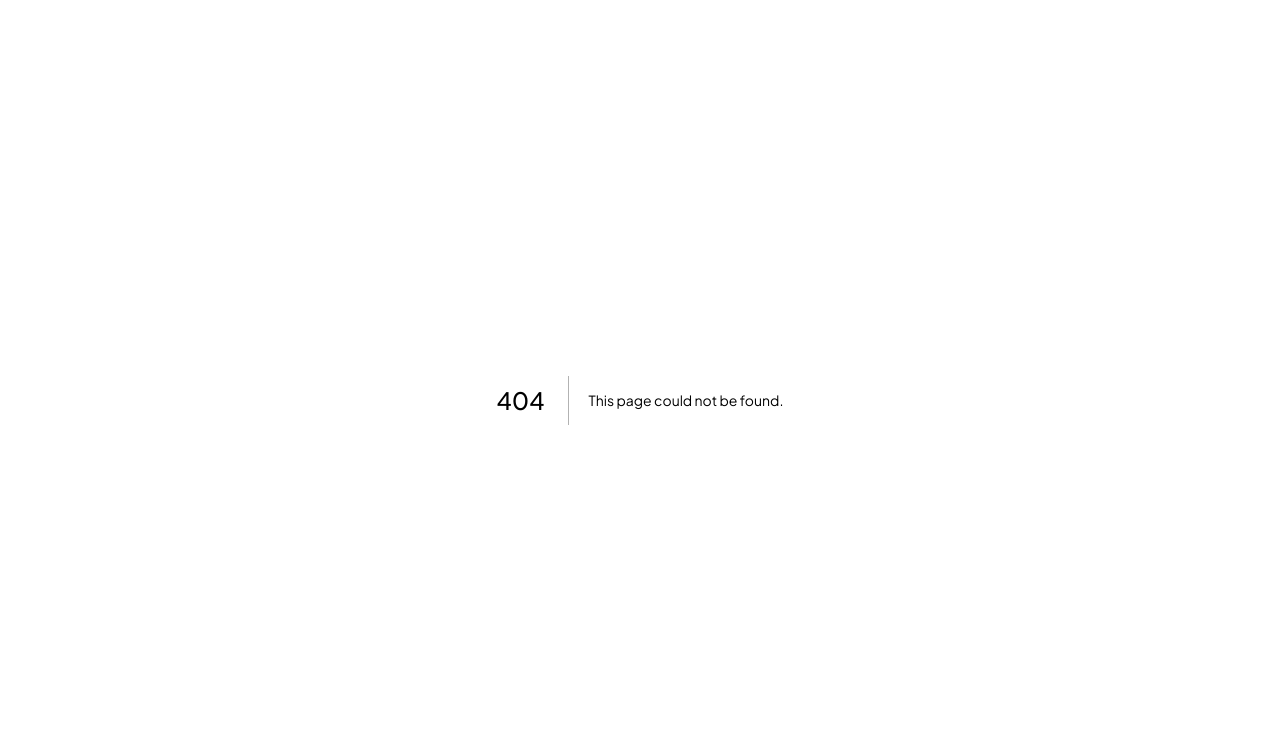
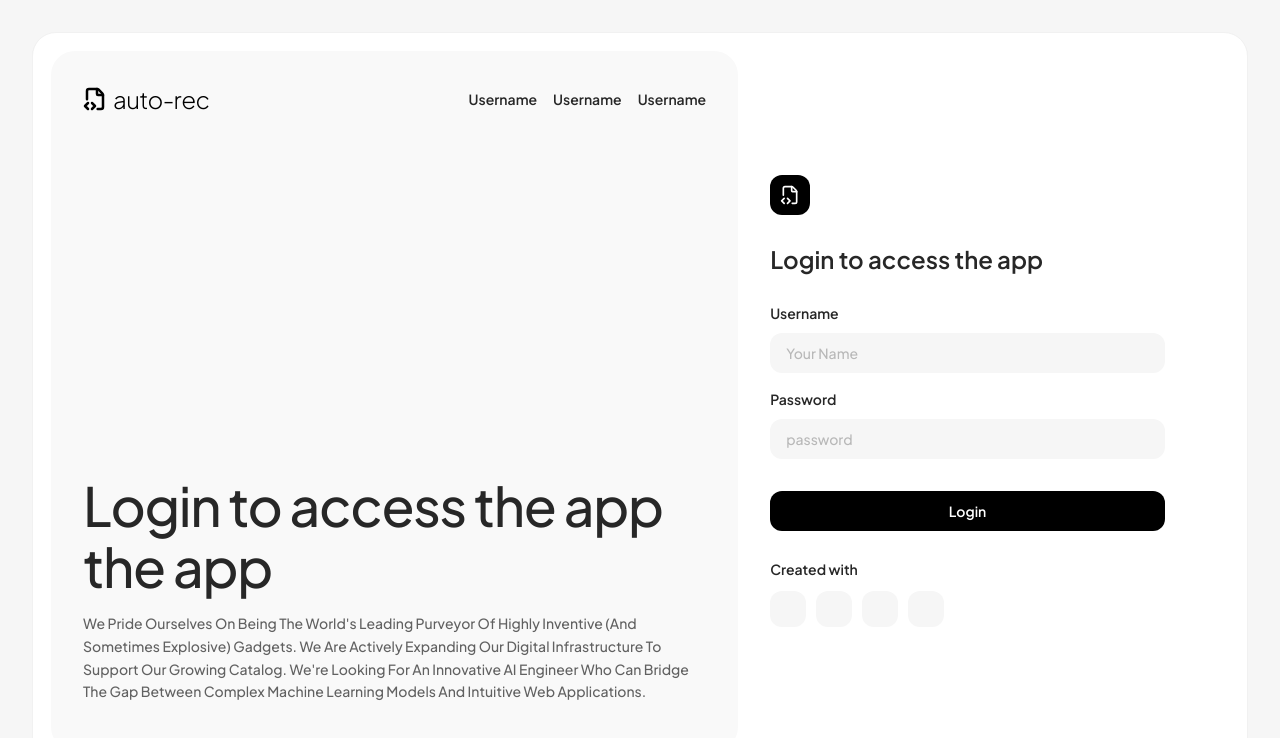
Before and after one commit to adlihidayat/auto-recruiter, a Next.js app in the folder apps/frontend/: page /login in a window 1280 px wide. Before the commit this address had no page. Shown: the top 738 px of the page. Built offline with nearby package versions, Linux system fonts and the light colour scheme.

Commit message:
add login page UI

```diff
--- /dev/null
+++ b/apps/frontend/src/app/(auth)/login/page.tsx
@@ -0,0 +1,12 @@
+import React from "react";
+import SignInView from "@/features/auth/components/SignInView";
+import { Metadata } from "next";
+
+export const metadata: Metadata = {
+  title: "Login | Auto-Recruiter",
+  description: "Login to access the Auto-Recruiter HR dashboard",
+};
+
+export default function LoginPage() {
+  return <SignInView />;
+}
--- /dev/null
+++ b/apps/frontend/src/app/(auth)/sign-in/page.tsx
@@ -0,0 +1,12 @@
+import React from "react";
+import SignInView from "@/features/auth/components/SignInView";
+import { Metadata } from "next";
+
+export const metadata: Metadata = {
+  title: "Sign In | Auto-Recruiter",
+  description: "Login to access the Auto-Recruiter HR dashboard",
+};
+
+export default function SignInPage() {
+  return <SignInView />;
+}
--- /dev/null
+++ b/apps/frontend/src/features/auth/MANIFEST.md
@@ -0,0 +1,7 @@
+# src/features/auth Manifest
+
+This directory owns authentication components, user sign-in forms, and related state.
+
+| File Name | Purpose | Key Exports/Dependencies |
+| --- | --- | --- |
+| `components/SignInView.tsx` | Replicates the 1:1 Login UI page with hero banner and form fields. | `lucide-react`, `next/link`. |
--- /dev/null
+++ b/apps/frontend/src/features/auth/components/SignInView.tsx
@@ -0,0 +1,119 @@
+"use client";
+
+import React, { useState } from "react";
+import { FileCode2 } from "lucide-react";
+import { useRouter } from "next/navigation";
+
+export default function SignInView() {
+  const router = useRouter();
+  const [username, setUsername] = useState("");
+  const [password, setPassword] = useState("");
+
+  const handleSubmit = (e: React.FormEvent) => {
+    e.preventDefault();
+    // Navigate to dashboard on login
+    router.push("/");
+  };
+
+  return (
+    <div className="min-h-screen bg-[#F6F6F6] flex items-center justify-center p-4 md:p-8 font-sans">
+      {/* Outer Card Container */}
+      <div className="bg-white rounded-3xl border border-[#F1F1F1] p-5 md:p-4.5 shadow-2xs max-w-325 w-full grid grid-cols-1 lg:grid-cols-12 items-stretch">
+        {/* Left Hero Panel */}
+        <div className="lg:col-span-7 bg-[#F9F9F9] rounded-[24px] p-8 md:p-8 flex flex-col justify-between min-h-[700px]">
+          {/* Top Brand & Menu Row */}
+          <div className="flex items-center justify-between">
+            <div className="flex items-center gap-1.5 text-black">
+              <FileCode2 className="w-6 h-6" strokeWidth={2.5} />
+              <span className="font-light text-2xl tracking-tight">
+                auto-rec
+              </span>
+            </div>
+            <div className="flex items-center gap-4 text-sm font-semibold text-[#272727]">
+              <span className="cursor-pointer hover:underline">Username</span>
+              <span className="cursor-pointer hover:underline">Username</span>
+              <span className="cursor-pointer hover:underline">Username</span>
+            </div>
+          </div>
+
+          {/* Bottom Banner Content */}
+          <div className="pt-16 pb-4 ">
+            <h1 className="text-4xl md:text-[54px] max-w-150 font-medium text-[#272727] tracking-tight leading-[1.12] mb-4">
+              Login to access the app the app
+            </h1>
+            <p className="text-sm font-medium text-[#616161] leading-relaxed">
+              We Pride Ourselves On Being The World&apos;s Leading Purveyor Of
+              Highly Inventive (And Sometimes Explosive) Gadgets. We Are
+              Actively Expanding Our Digital Infrastructure To Support Our
+              Growing Catalog. We&apos;re Looking For An Innovative AI Engineer
+              Who Can Bridge The Gap Between Complex Machine Learning Models And
+              Intuitive Web Applications.
+            </p>
+          </div>
+        </div>
+
+        {/* Right Login Form Panel */}
+        <div className="lg:col-span-5 flex flex-col justify-center pr-4 md:pr-16 ml-8 py-6">
+          {/* Top Black Logo Icon */}
+          <div className="w-10 h-10 rounded-xl bg-black text-white flex items-center justify-center mb-7">
+            <FileCode2 className="w-5 h-5" strokeWidth={2} />
+          </div>
+
+          {/* Title */}
+          <h2 className="text-2xl font-semibold text-[#272727] mb-7">
+            Login to access the app
+          </h2>
+
+          {/* Form */}
+          <form onSubmit={handleSubmit} className="space-y-4">
+            <div>
+              <label className="text-sm font-semibold text-[#272727] mb-2.5 block">
+                Username
+              </label>
+              <input
+                type="text"
+                value={username}
+                onChange={(e) => setUsername(e.target.value)}
+                placeholder="Your Name"
+                className="w-full bg-[#F6F6F6] border-0 rounded-xl px-4 py-2.5 text-sm font-medium text-[#272727] placeholder:text-[#B8B8B8] focus:outline-none focus:ring-2 focus:ring-black/10 transition-shadow"
+              />
+            </div>
+
+            <div>
+              <label className="text-sm font-semibold text-[#272727] mb-2.5 block">
+                Password
+              </label>
+              <input
+                type="password"
+                value={password}
+                onChange={(e) => setPassword(e.target.value)}
+                placeholder="password"
+                className="w-full bg-[#F6F6F6] border-0 rounded-xl px-4 py-2.5 text-sm font-medium text-[#272727] placeholder:text-[#B8B8B8] focus:outline-none focus:ring-2 focus:ring-black/10 transition-shadow"
+              />
+            </div>
+
+            <button
+              type="submit"
+              className="w-full bg-black hover:bg-[#272727] text-white text-sm font-semibold py-2.5 rounded-xl transition-colors cursor-pointer mt-4"
+            >
+              Login
+            </button>
+          </form>
+
+          {/* Created with Footer */}
+          <div className="mt-7">
+            <span className="text-sm font-semibold text-[#272727] mb-3 block">
+              Created with
+            </span>
+            <div className="flex gap-2.5">
+              <div className="w-9 h-9 rounded-xl bg-[#F6F6F6]" />
+              <div className="w-9 h-9 rounded-xl bg-[#F6F6F6]" />
+              <div className="w-9 h-9 rounded-xl bg-[#F6F6F6]" />
+              <div className="w-9 h-9 rounded-xl bg-[#F6F6F6]" />
+            </div>
+          </div>
+        </div>
+      </div>
+    </div>
+  );
+}
```
